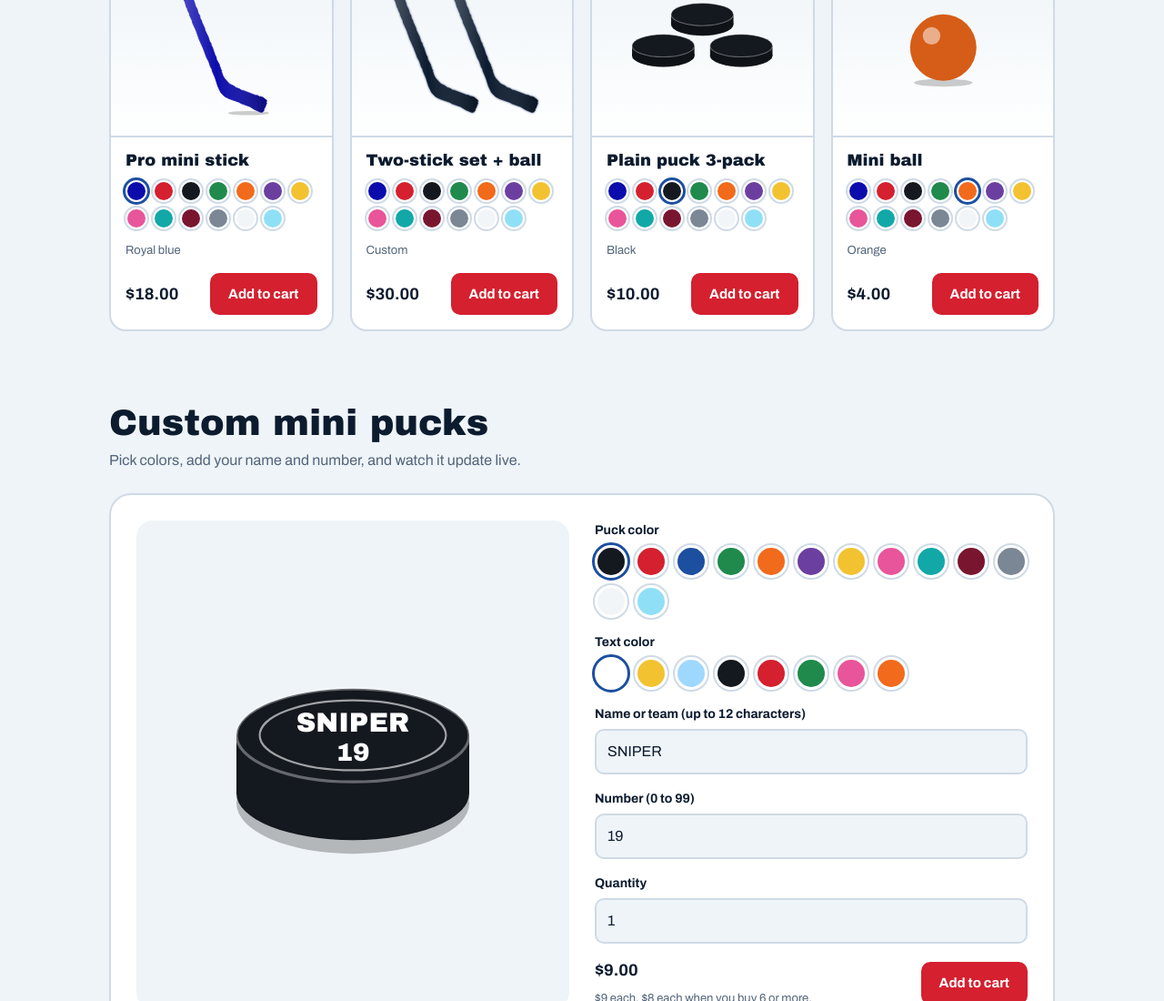
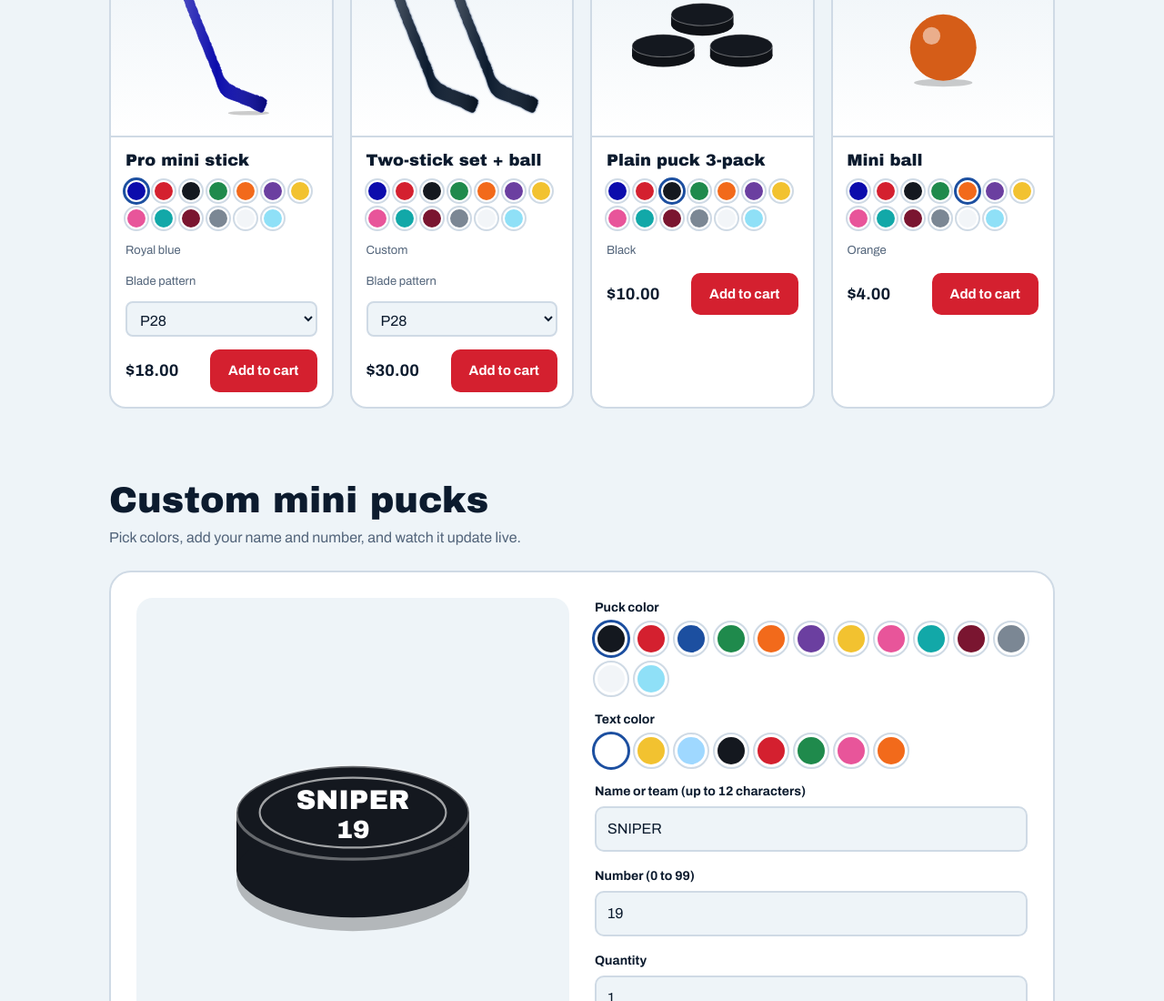
Before and after one commit to Svazny79/project, a plain HTML site: page index.html in a window 1280 px wide. Shown: the part 1079-2179 px from the top of the page at 91% size. Drawn offline with Linux system fonts and the light colour scheme.

Commit message:
Update index.html

```diff
--- a/index.html
+++ b/index.html
@@ -196,8 +196,8 @@ for(let i=0;i<16;i++){
 const STICK_COLORS = [["Royal blue","#0c0cac"],["Red","#d4202f"],["Black","#14181f"],["Green","#1f8a4c"],["Orange","#f26a1b"],["Purple","#6b3fa0"],["Yellow","#f2c230"],["Pink","#e8559a"],["Teal","#12a8a8"],["Maroon","#7a1530"],["Gray","#7b8794"],["White","#f2f5f8"],["Glacier Freeze",GLACIER]];
 const colorName = h => (STICK_COLORS.find(c => c[1] === h) || ["Custom"])[0];
 const PRODUCTS = [
-  {id:'pro', cat:'Mini sticks', name:'Pro mini stick', price:18, color:'#0c0cac', pick:true},
-  {id:'set', cat:'Mini sticks', name:'Two-stick set + ball', price:30, color:'#0c1b2e', pick:true},
+  {id:'pro', cat:'Mini sticks', name:'Pro mini stick', price:18, color:'#0c0cac', pick:true, optLabel:'Blade pattern', opts:[['P28',18],['P29',18],['P88',18],['P86',18]]},
+  {id:'set', cat:'Mini sticks', name:'Two-stick set + ball', price:30, color:'#0c1b2e', pick:true, optLabel:'Blade pattern', opts:[['P28',30],['P29',30],['P88',30],['P86',30]]},
   {id:'pucks3', cat:'Mini sticks', name:'Plain puck 3-pack', price:10, color:'#14181f', pick:true},
   {id:'ball', cat:'Mini sticks', name:'Mini ball', price:4, color:'#f26a1b', pick:true},
 ];
@@ -230,7 +230,7 @@ function addProduct(p){
   if(p.text && !(p.txt||'').trim()){ toast('Please fill in: '+p.text); return; }
   const o = p.opts ? p.opts[p.sel||0] : null, parts = [];
   if(p.pick) parts.push('Color: '+colorName(p.color));
-  if(o) parts.push(o[0]);
+  if(o) parts.push((p.optLabel?p.optLabel+': ':'')+o[0]);
   if(p.note) parts.push(p.note);
   if(p.text) parts.push(p.text+': '+p.txt.trim());
   addItem({key:[p.id,p.color||'',o?o[0]:'',p.txt||''].join('|'), name:p.name, price:priceOf(p), qty:1, detail:parts.join('; ')});
@@ -239,7 +239,7 @@ function renderShop(){
   const cats=['Mini sticks'];
   $('stickGrid').innerHTML = cats.map(cat => PRODUCTS.filter(p=>p.cat===cat).map(p=>{
     const sw = p.pick ? `<div class='swatches sm'>`+STICK_COLORS.map(c=>`<button type='button' class='swatch' style='background:${c[1]}' title='${c[0]}' aria-label='${p.name} color: ${c[0]}' aria-pressed='${p.color===c[1]}' data-pick='${p.id}' data-hex='${c[1]}'></button>`).join('')+`</div><div class='note'>${colorName(p.color)}</div>` : '';
-    const sel = p.opts ? `<select data-opt='${p.id}' aria-label='Size'>`+p.opts.map((o,i)=>`<option value='${i}'${i===(p.sel||0)?' selected':''}>${o[0]} - ${money(o[1])}</option>`).join('')+`</select>` : '';
+    const sel = p.opts ? (p.optLabel?`<div class='note'>${p.optLabel}</div>`:'')+`<select data-opt='${p.id}' aria-label='${p.optLabel||'Option'}'>`+p.opts.map((o,i)=>`<option value='${i}'${i===(p.sel||0)?' selected':''}>${o[0]}${p.optLabel?'':' - '+money(o[1])}</option>`).join('')+`</select>` : '';
     const txt = p.text ? `<input type='text' maxlength='40' placeholder='${esc(p.text)}' value='${esc(p.txt||'')}' data-text='${p.id}' aria-label='${esc(p.text)}'>` : '';
     return `<div class='card'><div class='art'>${productArt(p)}</div><div class='body'><h3>${p.name}</h3>${sw}${sel}${txt}<div class='price-row'><span class='price'>${money(priceOf(p))}</span><button class='btn' type='button' data-add='${p.id}'>Add to cart</button></div></div></div>`;
   }).join('')).join('');
```
